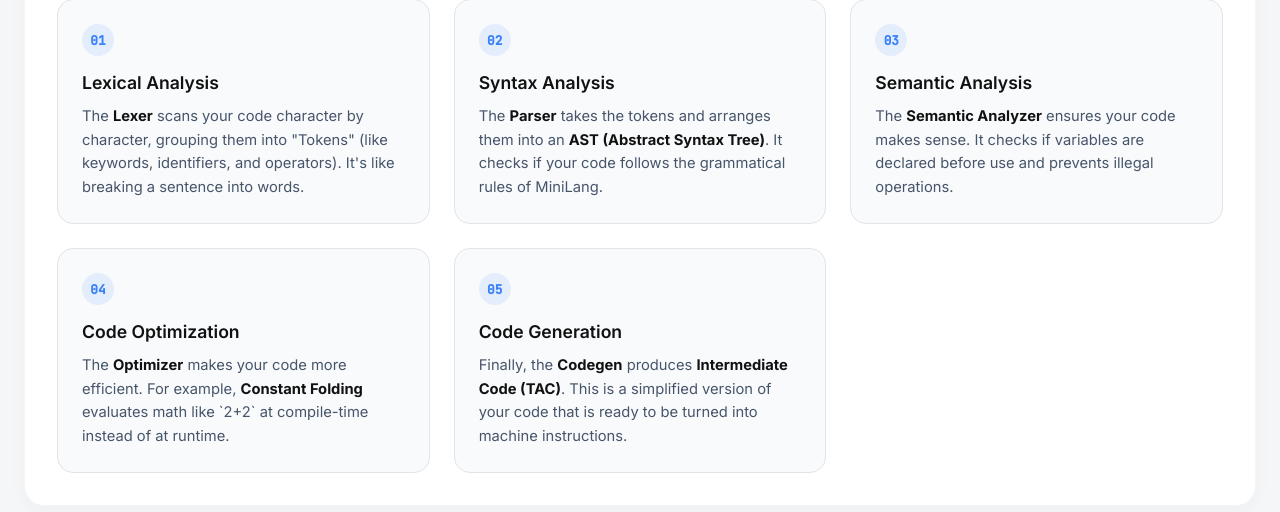
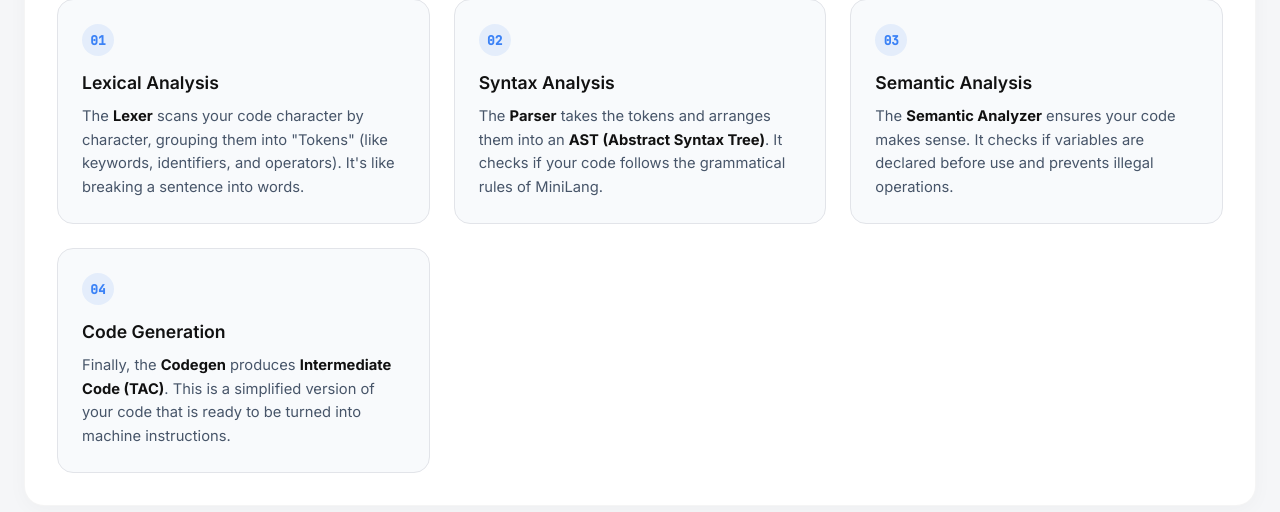
Before and after one commit to 23f2004552/Compiler-Design, a Flask app: page / in a window 1280 px wide. Shown: the part 250-762 px from the top of the page. Run offline with Flask 3, Linux system fonts and the light colour scheme.

Commit message:
Remove optimization phase as per user request

```diff
--- a/app.py
+++ b/app.py
@@ -4,7 +4,6 @@ from flask_cors import CORS
 from compiler.lexer import tokenize
 from compiler.parser import Parser
 from compiler.semantics import SemanticAnalyzer
-from compiler.optimizer import ConstantFolder
 from compiler.codegen import TACGenerator
 from compiler.errors import CompilerError
 
@@ -119,7 +118,6 @@ def compile_code():
         "ast": None,
         "ast_tree": [],
         "tac": [],
-        "optimized_tac": [],
         "symbol_table": [],
         "errors": [],
         "semantics": "Pending"
@@ -171,19 +169,10 @@ def compile_code():
         semantics.analyze(ast)
         response["semantics"] = "All clear! No scope or declaration issues found."
 
-        # Phase 4: Intermediate Code Generation (Original)
+        # Phase 4: Intermediate Code Generation
         codegen = TACGenerator()
         tac = codegen.generate(ast)
         response["tac"] = tac
-
-        # Phase 5: Code Optimization
-        optimizer = ConstantFolder()
-        optimized_ast = optimizer.optimize(ast)
-
-        # Phase 6: Optimized Code Generation
-        opt_codegen = TACGenerator()
-        opt_tac = opt_codegen.generate(optimized_ast)
-        response["optimized_tac"] = opt_tac
 
     except CompilerError as e:
         response["success"] = False
--- a/static/js/app.js
+++ b/static/js/app.js
@@ -153,22 +153,6 @@ window.addEventListener("load", function () {
                 });
             }
 
-            // ── Phase 5: Optimized TAC ─────────────────────────────────
-            if (data.optimized_tac && data.optimized_tac.length > 0) {
-                var optTacList = document.getElementById("optimized-tac-output");
-                optTacList.innerHTML = "";
-                data.optimized_tac.forEach(function (line) {
-                    var li = document.createElement("li");
-                    if (line.match(/^L\d+:/)) {
-                        li.className = "tac-label";
-                    }
-                    li.textContent = line;
-                    optTacList.appendChild(li);
-                });
-            } else {
-                document.getElementById("optimized-tac-output").innerHTML = "<li>No optimizations applied.</li>";
-            }
-
             // ── Errors ─────────────────────────────────────────────────
             if (!data.success && data.errors && data.errors.length > 0) {
                 var errorList = document.getElementById("errors-output");
--- a/templates/index.html
+++ b/templates/index.html
@@ -56,7 +56,6 @@
                         <button class="tab-btn" data-tab="symtable">Symbol Table</button>
                         <button class="tab-btn" data-tab="semantic">Semantic</button>
                         <button class="tab-btn" data-tab="tac">TAC</button>
-                        <button class="tab-btn" data-tab="optimized">Optimized TAC</button>
                         <button class="tab-btn" data-tab="errors">Errors <span id="error-badge" class="badge hidden">0</span></button>
                     </div>
                 </div>
@@ -108,17 +107,7 @@
                         </div>
                     </div>
 
-                    <!-- Optimized TAC Tab -->
-                    <div id="optimized-tab" class="tab-pane">
-                        <div class="tac-container">
-                            <div class="phase-banner" style="display: block; margin-bottom: 10px;">
-                                <span class="phase-label" style="color: var(--success-color);">Optimized Output (Constant Folding)</span>
-                            </div>
-                            <ol id="optimized-tac-output">
-                                <!-- Populated by JS -->
-                            </ol>
-                        </div>
-                    </div>
+
 
                     <!-- Symbol Table Tab -->
                     <div id="symtable-tab" class="tab-pane">
@@ -171,11 +160,6 @@
                 </div>
                 <div class="step-card">
                     <div class="step-num">04</div>
-                    <h3>Code Optimization</h3>
-                    <p>The <strong>Optimizer</strong> makes your code more efficient. For example, <strong>Constant Folding</strong> evaluates math like `2+2` at compile-time instead of at runtime.</p>
-                </div>
-                <div class="step-card">
-                    <div class="step-num">05</div>
                     <h3>Code Generation</h3>
                     <p>Finally, the <strong>Codegen</strong> produces <strong>Intermediate Code (TAC)</strong>. This is a simplified version of your code that is ready to be turned into machine instructions.</p>
                 </div>
```
